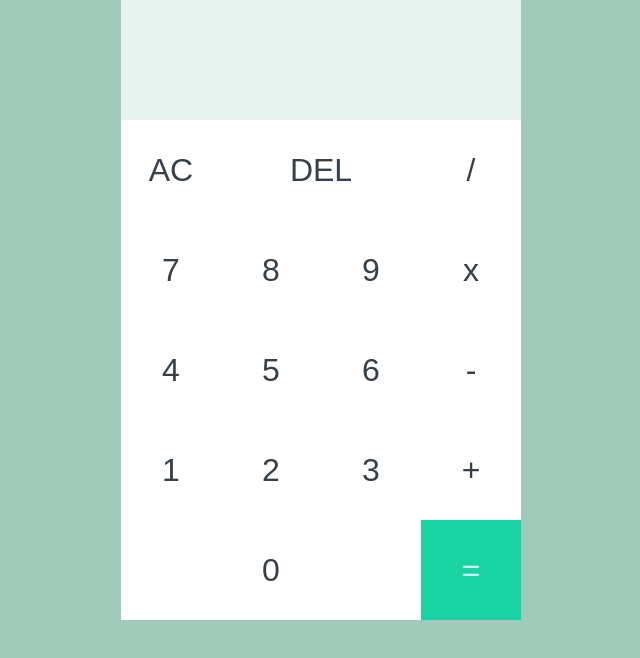
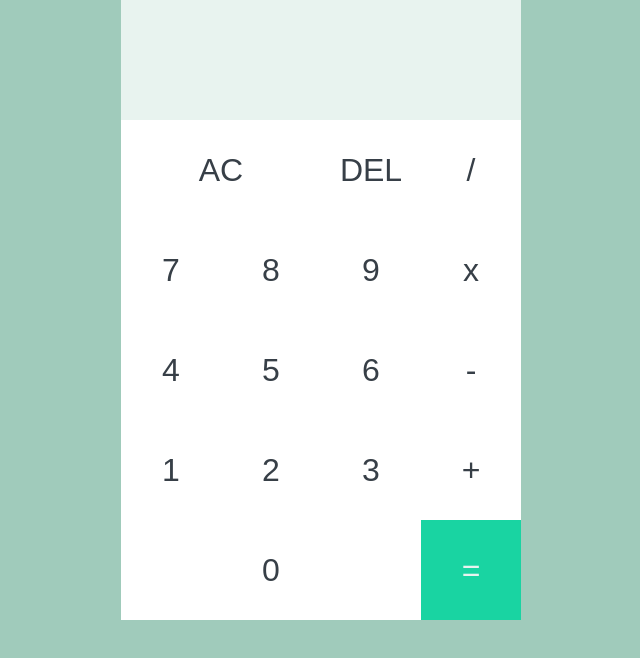
Before and after one commit to kovacsmarkakos/react-calculator-app, a React (Create React App) app: page / in a window 1280 px wide. Shown: the top 658 px of the page, without its empty margins (319-959 px from the left). Built offline with nearby package versions, Linux system fonts and the light colour scheme.

Commit message:
improved display and button layout

```diff
--- a/src/components/Calculator.js
+++ b/src/components/Calculator.js
@@ -62,10 +62,10 @@ const Calculator = ({
   return (
     <div className="button-container">
       <div className="output">
-        <h1>{result ? result : input}</h1>
+        <h1>{result ? result : `${operand}${operation}${input}`}</h1>
       </div>
-      <button onClick={allClear} >AC</button>
-      <button onClick={deleteBtn} className="span-two">DEL</button>
+      <button onClick={allClear} className="span-two" >AC</button>
+      <button onClick={deleteBtn} >DEL</button>
       <button onClick={operationHandler} value="/" >/</button>
       <button onClick={inputHandler} value="7" >7</button>
       <button onClick={inputHandler} value="8" >8</button>
```
